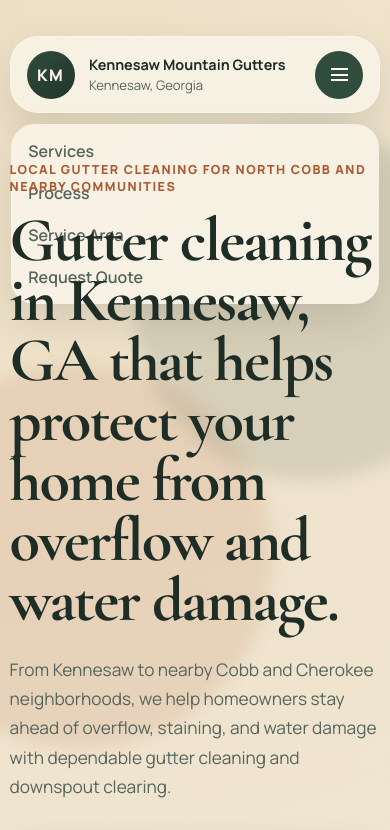
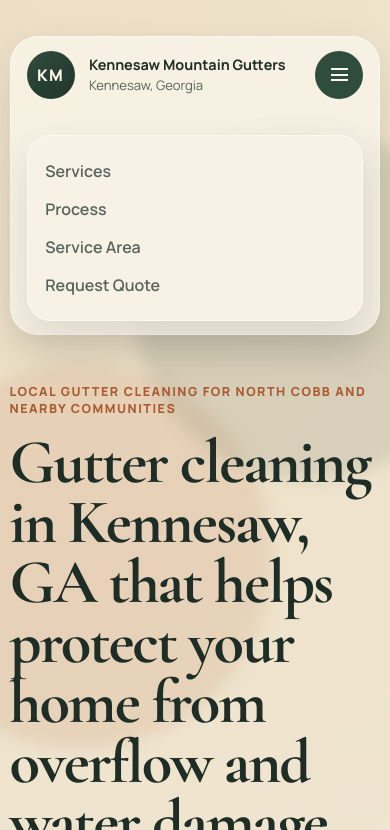
Before and after one commit to KM4HQZ/KennesawMountainGutters, a website: page index.html in a window 390 px wide. Both pictures are taken after a click on the button "Toggle navigation". Shown: the top 830 px of the page. Drawn offline with nearby package versions, Linux system fonts and the light colour scheme.

Commit message:
Fix mobile navigation layout

```diff
--- a/script.js
+++ b/script.js
@@ -4,7 +4,19 @@ const revealItems = document.querySelectorAll('[data-reveal]');
 const quoteForm = document.querySelector('[data-quote-form]');
 const formNote = document.querySelector('[data-form-note]');
 
+function closeMenu() {
+    if (!menuToggle || !navLinks) {
+        return;
+    }
+
+    navLinks.classList.remove('is-open');
+    menuToggle.setAttribute('aria-expanded', 'false');
+    document.body.classList.remove('menu-open');
+}
+
 if (menuToggle && navLinks) {
+    closeMenu();
+
     menuToggle.addEventListener('click', () => {
         const isOpen = navLinks.classList.toggle('is-open');
         menuToggle.setAttribute('aria-expanded', String(isOpen));
@@ -13,10 +25,18 @@ if (menuToggle && navLinks) {
 
     navLinks.querySelectorAll('a').forEach((link) => {
         link.addEventListener('click', () => {
-            navLinks.classList.remove('is-open');
-            menuToggle.setAttribute('aria-expanded', 'false');
-            document.body.classList.remove('menu-open');
+            closeMenu();
         });
+    });
+
+    window.addEventListener('pageshow', () => {
+        closeMenu();
+    });
+
+    window.addEventListener('resize', () => {
+        if (window.innerWidth > 960) {
+            closeMenu();
+        }
     });
 }
 
--- a/styles.css
+++ b/styles.css
@@ -599,26 +599,48 @@ textarea {
 
     .nav {
         position: relative;
+        flex-wrap: wrap;
         border-radius: 28px;
-        align-items: flex-start;
+        align-items: center;
     }
 
     .nav-links {
-        position: absolute;
-        top: calc(100% + 0.75rem);
-        left: 0;
-        right: 0;
-        display: none;
+        position: static;
+        width: 100%;
+        order: 3;
+        display: flex;
         flex-direction: column;
         align-items: flex-start;
-        padding: 1rem 1.1rem;
+        gap: 0;
+        max-height: 0;
+        padding: 0 1.1rem;
+        margin-top: 0;
+        overflow: hidden;
+        opacity: 0;
+        border: 0;
         border-radius: 24px;
         background: rgba(248, 242, 230, 0.97);
+        box-shadow: none;
+        transition:
+            max-height 220ms ease,
+            opacity 180ms ease,
+            margin-top 180ms ease,
+            padding 180ms ease,
+            box-shadow 180ms ease;
+    }
+
+    .nav-links.is-open {
+        max-height: 18rem;
+        padding: 1rem 1.1rem;
+        margin-top: 0.75rem;
+        opacity: 1;
+        border: 1px solid rgba(255, 255, 255, 0.55);
         box-shadow: var(--shadow);
     }
 
-    .nav-links.is-open {
-        display: flex;
+    .nav-links a {
+        width: 100%;
+        padding: 0.5rem 0;
     }
 
     .hero {
```
